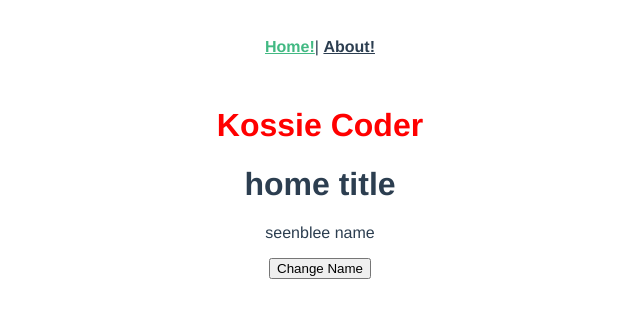
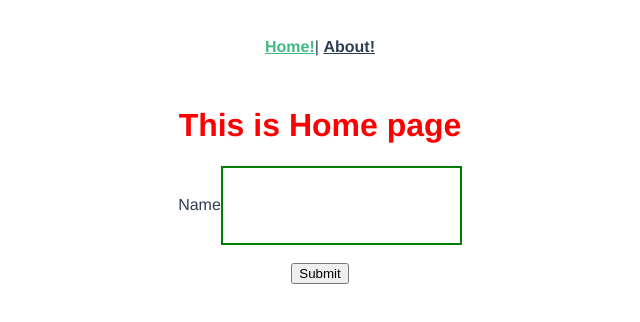
Before and after one commit to seenbeomlee/vue_h, a Vue app in the folder test1/: page / in a window 1280 px wide. Shown: the top 322 px of the page, without its empty margins (320-960 px from the left). Built offline with nearby package versions, Linux system fonts and the light colour scheme.

Commit message:
1.18: practice: emit
1.18: practice: emit

#
 child => parent

```diff
--- /dev/null
+++ b/test1/src/components/InputField.vue
@@ -0,0 +1,28 @@
+<template>
+  <div>
+    <label for>Name</label>
+    <input
+      type="text"
+      :value="name"
+      style="padding: 30px; border: 2px solid green"
+      @input="updateName"
+    />
+  </div>
+</template>
+
+<script>
+export default {
+  props: {
+    name: {
+      type: String,
+      required: true
+    }
+  },
+  methods: {
+    updateName(e) {
+      console.log(e.target.value);
+      this.$emit("update-name", e.target.value);
+    }
+  }
+};
+</script>
--- a/test1/src/views/Home.vue
+++ b/test1/src/views/Home.vue
@@ -1,23 +1,30 @@
 <template>
   <div>
-    <h1>Kossie Coder</h1>
-
-    <seenblee title="home title" name="seenblee name" />
+    <form action>
+      <h1>This is Home page</h1>
+      <InputField :name="name" @update-name="updateName" />
+      <br />
+      <button>Submit</button>
+    </form>
+    {{ name }}
   </div>
 </template>
 
 <script>
-import seenblee from "@/components/seenblee.vue"; /* @ means src folder */
-
+import InputField from "@/components/InputField.vue";
 export default {
   components: {
-    seenblee
+    InputField
   },
-
   data() {
     return {
-      name: "Kossie Coder"
+      name: ""
     };
+  },
+  methods: {
+    updateName(name) {
+      this.name = name;
+    }
   }
 };
 </script>
```
